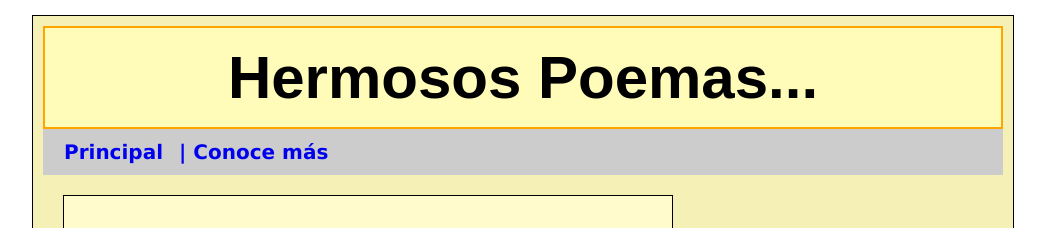
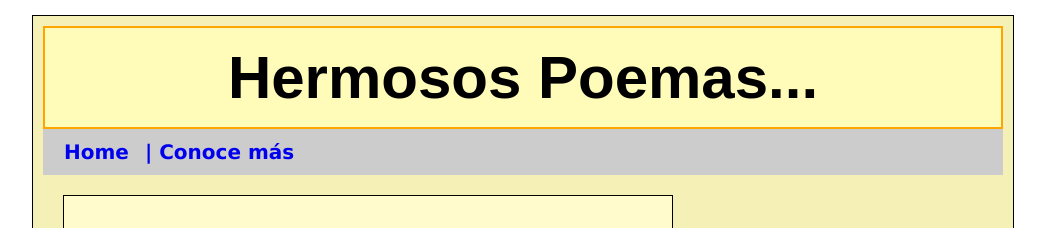
Before and after one commit to irismtz/proyecto, a plain HTML site: page index.html in a window 1280 px wide. Shown: the top 228 px of the page, without its empty margins (117-1162 px from the left). Drawn offline with Linux system fonts and the light colour scheme.

Commit message:
Modificacion de index

```diff
--- a/index.html
+++ b/index.html
@@ -17,7 +17,7 @@
 			<nav class="menu">
 				<ul>
 					<li>
-                        <a class="opcion" href="#">Principal</a>
+                        <a class="opcion" href="#">Home</a>
                     </li>
                     <li>
                         <a class="opcion" href="index2.html">|   Conoce más</a>
```
